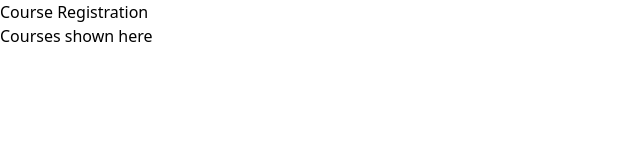
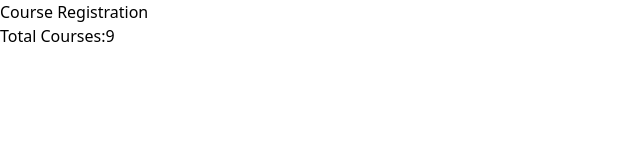
Before and after one commit to rintia/course-registration, a React (Vite) app: page / in a window 1280 px wide. Shown: the top 160 px of the page, without its empty margins (0-640 px from the left). Built offline with nearby package versions, Linux system fonts and the light colour scheme.

Commit message:
Course component created

```diff
--- a/package.json
+++ b/package.json
@@ -10,6 +10,7 @@
     "preview": "vite preview"
   },
   "dependencies": {
+    "prop-types": "^15.8.1",
     "react": "^18.2.0",
     "react-dom": "^18.2.0"
   },
--- a/src/App.jsx
+++ b/src/App.jsx
@@ -9,13 +9,13 @@ function App() {
    useEffect(() => {
     fetch('./data.json')
     .then(res => res.json())
-    .then(data => console.log(data))
+    .then(data => setAllCourses(data))
    },[])
 
   return (
     <>
       <h1 className='font-bold text-4xl text-center my-8'>Course Registration</h1>
-      <Courses></Courses>
+      <Courses allCourses={allCourses}></Courses>
     </>
   )
 }
--- /dev/null
+++ b/src/Components/Course/Course.jsx
@@ -0,0 +1,13 @@
+import PropTypes from 'prop-types';
+const Course = ({course}) => {
+    console.log(course)
+    return (
+        <div>
+
+        </div>
+    );
+};
+Course.propTypes ={
+    course: PropTypes.object.isRequired
+}
+export default Course;
--- a/src/Components/Courses/Courses.jsx
+++ b/src/Components/Courses/Courses.jsx
@@ -1,9 +1,17 @@
-const Courses = () => {
+import PropTypes from 'prop-types';
+import Course from '../Course/Course';
+const Courses = ({allCourses}) => {
     return (
         <div>
-            <h1>Courses shown here</h1>
+            <h1>Total Courses:{allCourses.length} </h1>
+            {
+                allCourses.map((course, idx)=><Course key={idx} course={course}></Course>)
+            }
         </div>
     );
 };
+Courses.propTypes ={
+    allCourses: PropTypes.array.isRequired
+}
 
 export default Courses;
```
Also changed, not shown: 1 other file (tests, documents, lock files or other folders).
